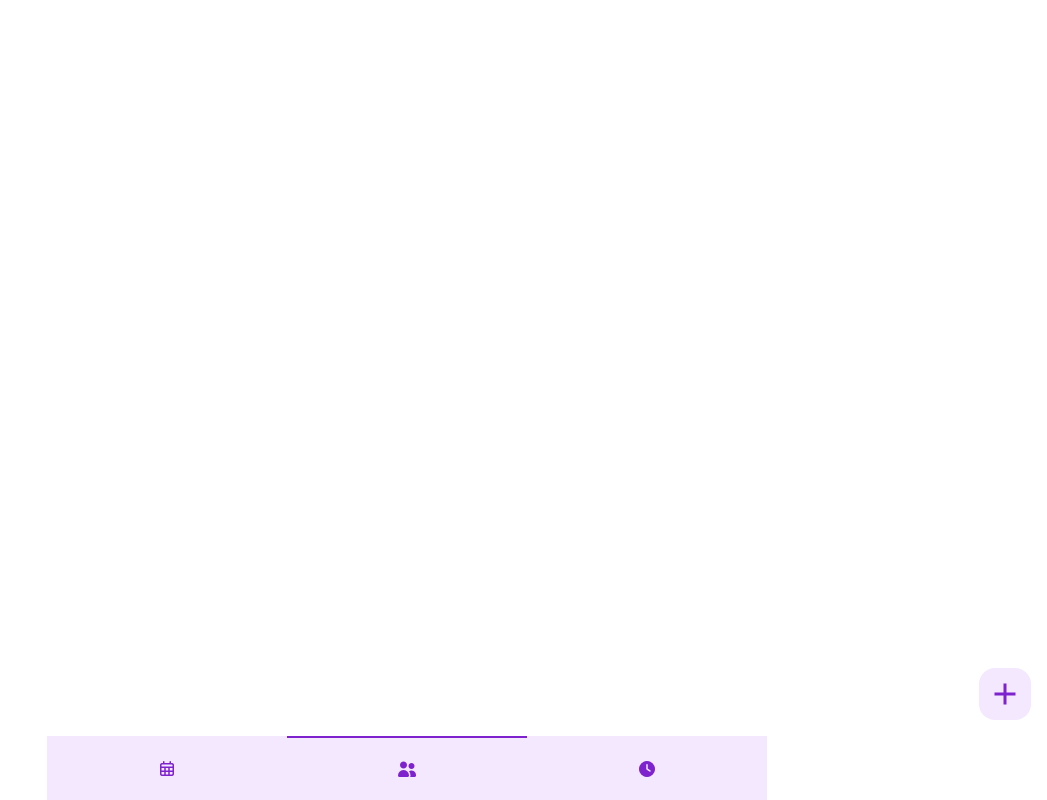
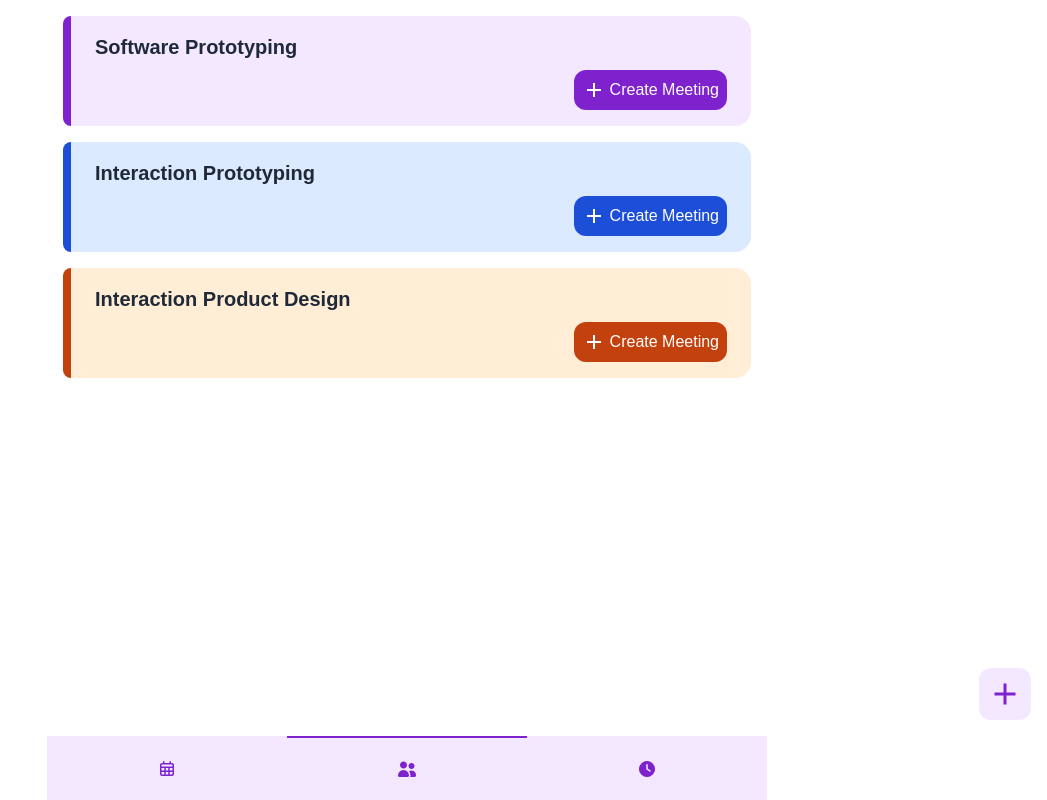
Before and after one commit to babycroc/id311-lets-meek, a SvelteKit app: page /groups in a window 1280 px wide. Shown: the whole page, without its empty margins (233-1280 px from the left). Built offline with nearby package versions, Linux system fonts and the light colour scheme.

Commit message:
Restyle button component and show group list

```diff
--- a/src/app.postcss
+++ b/src/app.postcss
@@ -7,17 +7,25 @@
   --purple: #7e22ce;
   --light-purple: #f3e8ff;
   --hover-purple: #e9d5ff;
+  --blue: #1d4ed8;
+  --light-blue: #dbeafe;
+  --hover-blue: #bfdbfe;
+  --orange: #c2410c;
+  --light-orange: #ffedd5;
+  --hover-orange: #fed7aa;
+
+  padding: 0;
+  margin: 0;
+  box-sizing: border-box;
 }
 
-.custom-button {
+.list-container {
   display: flex;
-  flex-direction: rox;
-  gap: 8px;
-  border-radius: 16px;
-  padding: 8px;
-  background-color: var(--light-purple);
+  flex-direction: column;
+  gap: 16px;
 }
-.custom-button:hover,
-.custom-button:focus {
-  background-color: var(--hover-purple);
+
+.right-align {
+  display: flex;
+  justify-content: right;
 }
--- a/src/lib/components/AddButton.svelte
+++ b/src/lib/components/AddButton.svelte
@@ -2,12 +2,22 @@
   import Button from "./Button.svelte";
   import AddIcon from "../icons/AddIcon.svelte";
 
-  export let position: string = "";
+  export let color: string = "var(--purple)";
+  export let background: string = "var(--light-purple)";
+  export let hover: string = "var(--hover-purple)";
+  export let fixed: boolean = false;
   export let onClick: () => void = () => {};
 </script>
 
-<Button {position} {onClick}>
-  <AddIcon size={36} />
+<Button
+  {fixed}
+  {onClick}
+  --main-color={color}
+  --background-color={background}
+  --hover-color={hover}
+>
+  <AddIcon size={fixed ? 36 : 24} {color} />
+  <slot />
 </Button>
 
 <style></style>
--- a/src/lib/components/Button.svelte
+++ b/src/lib/components/Button.svelte
@@ -1,13 +1,11 @@
 <script lang="ts">
-  export let position: string;
+  export let fixed: boolean = false;
   export let onClick: () => void;
 </script>
 
 <button
   class="custom-button"
-  style:position={position == "bottom" ? "absolute" : "none"}
-  style:right={position == "bottom" ? "16px" : ""}
-  style:bottom={position == "bottom" ? "80px" : ""}
+  class:fixed-button={fixed}
   on:click={onClick}
   on:keypress={() => {}}
 >
@@ -15,4 +13,24 @@
 </button>
 
 <style>
+  .custom-button {
+    display: flex;
+    flex-direction: rox;
+    gap: 4px;
+    align-items: center;
+    justify-content: center;
+    border-radius: 12px;
+    padding: 8px;
+    color: var(--main-color, var(--purple));
+    background-color: var(--background-color, var(--light-purple));
+  }
+  .custom-button:hover {
+    background-color: var(--hover-color, var(--hover-purple));
+  }
+
+  .fixed-button {
+    position: absolute;
+    right: 16px;
+    bottom: 80px;
+  }
 </style>
--- /dev/null
+++ b/src/lib/components/Card.svelte
@@ -0,0 +1,32 @@
+<script lang="ts">
+  export let border: string = "var(--purple)";
+  export let background: string = "var(--light-purple)";
+  export let onClick: () => void = () => {};
+</script>
+
+<div class="custom-card" on:click={onClick} on:keypress={() => {}}>
+  <div class="custom-card-border" style:background-color={border} />
+  <div class="custom-card-content" style:background-color={background}>
+    <slot />
+  </div>
+</div>
+
+<style>
+  .custom-card {
+    display: flex;
+    flex-direction: row;
+    justify-content: space-between;
+  }
+  .custom-card-border {
+    border-radius: 16px 0 0 16px;
+    width: 8px;
+  }
+  .custom-card-content {
+    display: flex;
+    flex-direction: column;
+    flex-grow: 1;
+    gap: 8px;
+    border-radius: 0 16px 16px 0;
+    padding: 16px 24px;
+  }
+</style>
--- /dev/null
+++ b/src/lib/components/GroupCard.svelte
@@ -0,0 +1,30 @@
+<script lang="ts">
+  import AddButton from "./AddButton.svelte";
+  import Card from "./Card.svelte";
+
+  export let group: string;
+  export let color: { background: string; main: string; hover: string };
+
+  const createMeeting = () => {
+    console.log("Create Meeting!");
+  };
+</script>
+
+<Card background={color.background} border={color.main}>
+  <p>{group}</p>
+  <div class="right-align">
+    <AddButton
+      color="white"
+      background={color.main}
+      hover={color.hover}
+      onClick={createMeeting}>Create Meeting</AddButton
+    >
+  </div>
+</Card>
+
+<style>
+  p {
+    font-size: 20px;
+    font-weight: bold;
+  }
+</style>
--- a/src/routes/groups/+page.svelte
+++ b/src/routes/groups/+page.svelte
@@ -1,5 +1,29 @@
-<script>
+<script lang="ts">
+  import GroupCard from "$lib/components/GroupCard.svelte";
   import AddButton from "../../lib/components/AddButton.svelte";
+
+  const colors: { background: string; main: string; hover: string }[] = [
+    {
+      background: "var(--light-purple)",
+      main: "var(--purple)",
+      hover: "var(--hover-purple)",
+    },
+    {
+      background: "var(--light-blue)",
+      main: "var(--blue)",
+      hover: "var(--hover-blue)",
+    },
+    {
+      background: "var(--light-orange)",
+      main: "var(--orange)",
+      hover: "var(--hover-orange)",
+    },
+  ];
+  const groups: string[] = [
+    "Software Prototyping",
+    "Interaction Prototyping",
+    "Interaction Product Design",
+  ];
 
   const addGroup = () => {
     console.log("Add Group!");
@@ -10,7 +34,12 @@
   <title>Groups</title>
 </svelte:head>
 
-<AddButton position="bottom" onClick={addGroup} />
+<div class="list-container">
+  {#each groups as group, i}
+    <GroupCard {group} color={colors[i % colors.length]} />
+  {/each}
+</div>
+<AddButton fixed onClick={addGroup} />
 
 <style>
 </style>
--- a/src/routes/meetings/+page.svelte
+++ b/src/routes/meetings/+page.svelte
@@ -10,7 +10,7 @@
   <title>Meetings</title>
 </svelte:head>
 
-<AddButton position="bottom" onClick={addMeeting} />
+<AddButton fixed onClick={addMeeting} />
 
 <style>
 </style>
```
